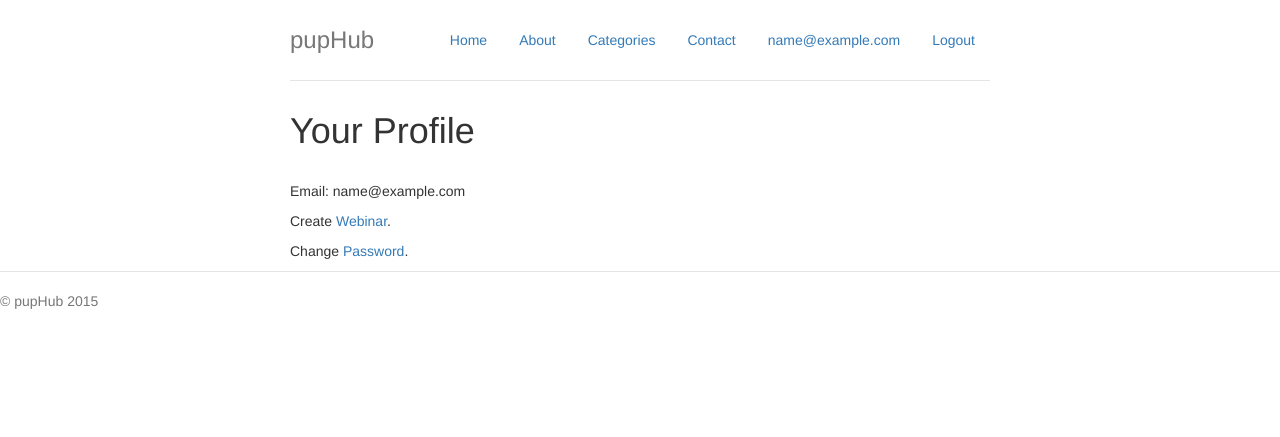
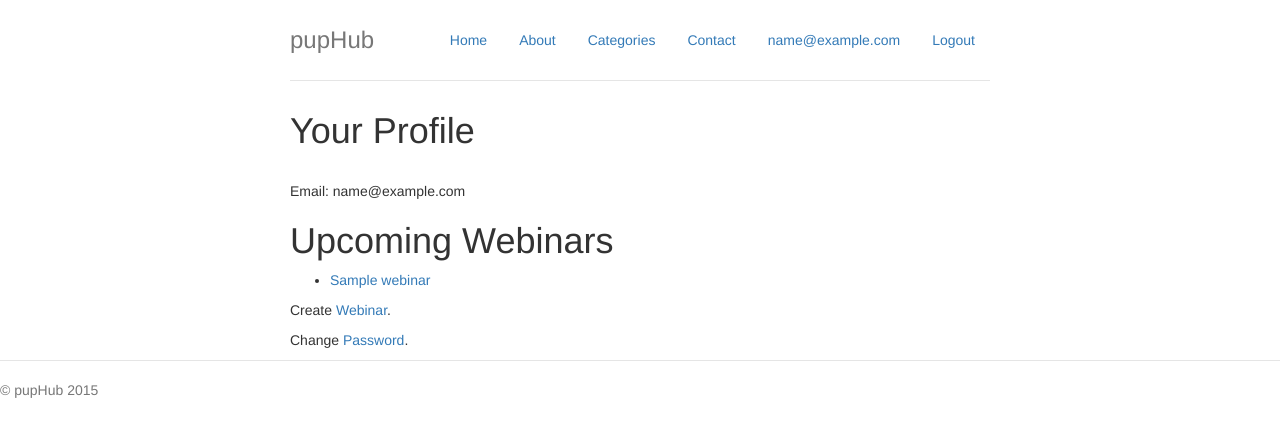
Before and after one commit to dylanshine/puphub, a Flask app: page /profile in a window 1280 px wide. Shown: the top 437 px of the page. Run offline with Flask 2, Linux system fonts and the light colour scheme; a user stored in the database is signed in; tables that the repository leaves empty hold one stand-in row (values such as "Sample post"); parts of the project's set-up code (start-up, migrations or seed data) failed here and were passed over; some libraries are stand-ins or nearby versions.

Commit message:
Modify user profile page template

```diff
--- a/project/templates/user/profile.html
+++ b/project/templates/user/profile.html
@@ -9,6 +9,13 @@
   <p>Email: {{current_user.email}}</p>
 {% endif %}
 
+<h1>Upcoming Webinars</h1>
+{% for webinar in current_user.registered_webinars.all() %}
+    <ul>
+        <li><a href="{{ url_for('webinar.show', id=webinar.id) }}">{{webinar.title}}</a></li>
+    </ul>
+{% endfor %}
+
 <p>Create <a href="{{ url_for('webinar.new') }}">Webinar</a>.</p>
 <p>Change <a href="{{ url_for('user.change_password') }}">Password</a>.</p>
 
```
